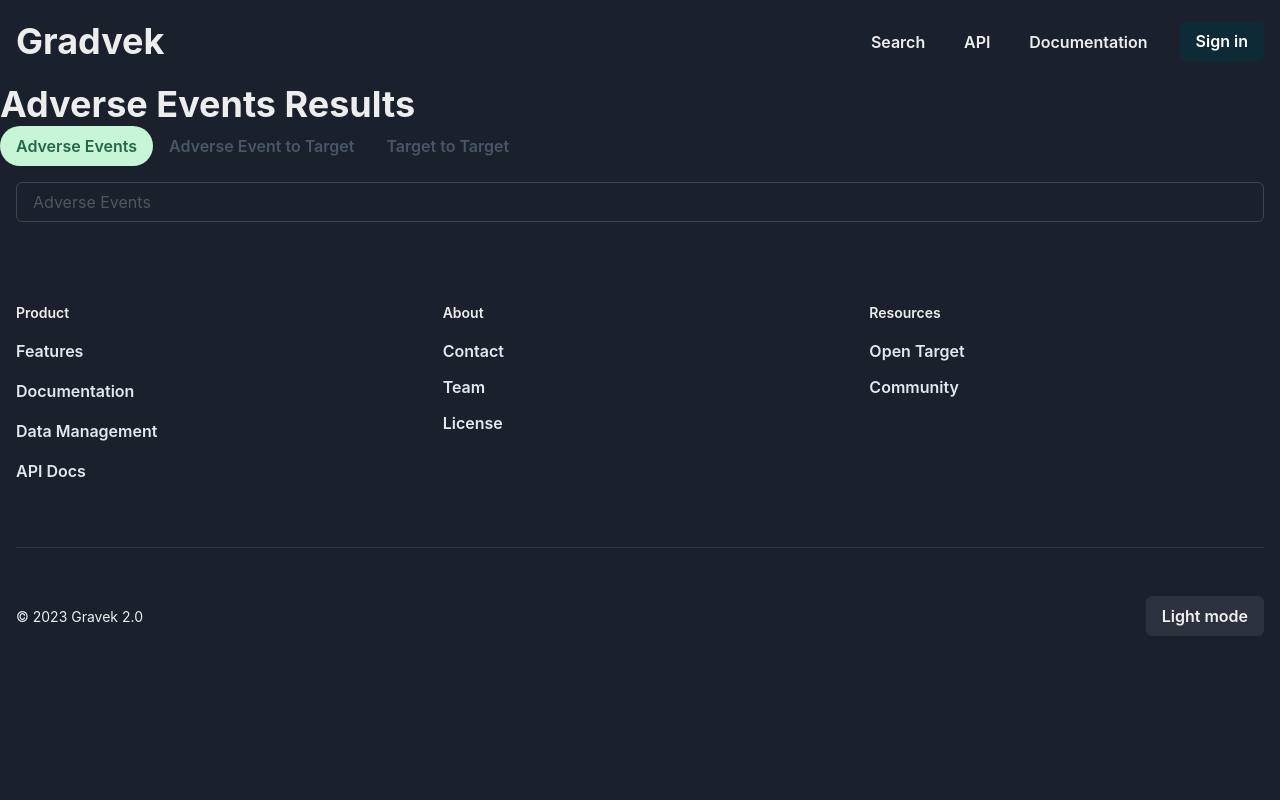
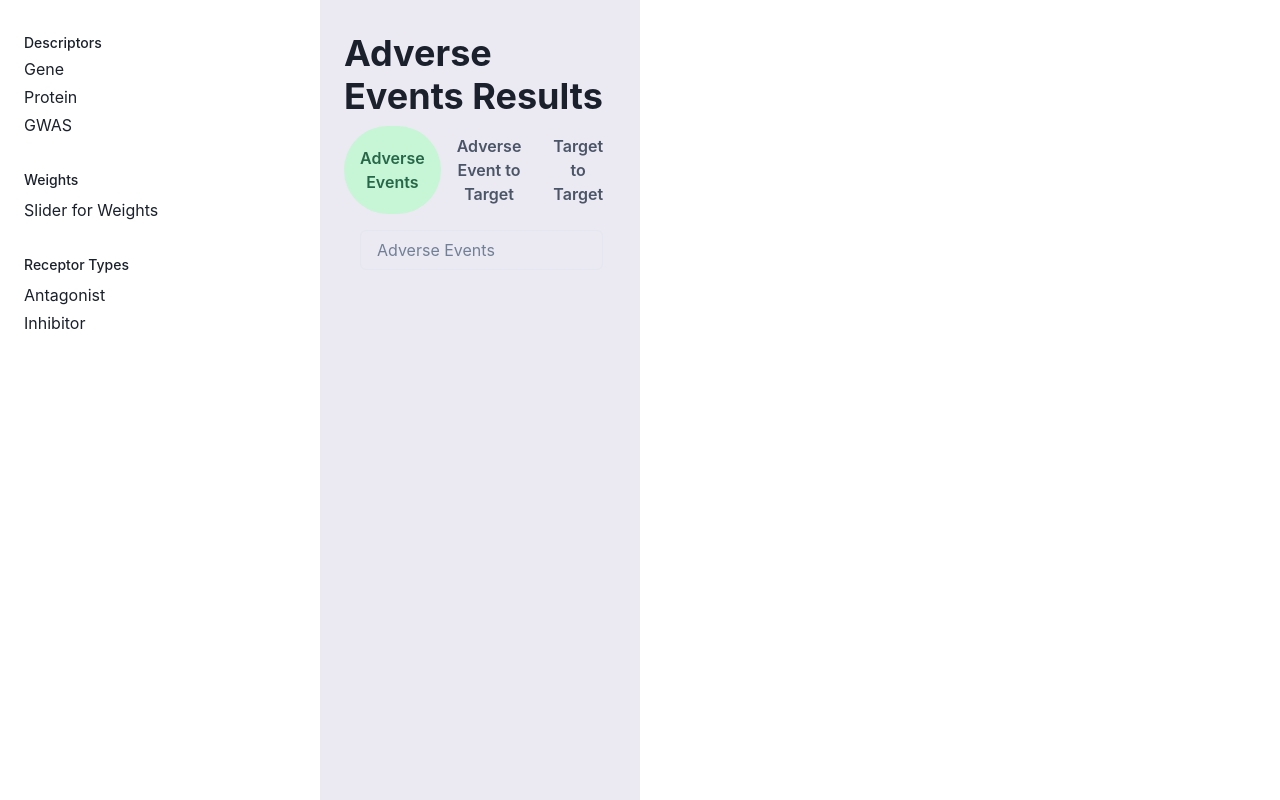
Before and after one commit to team-gradvek/gradvek, a Next.js app in the folder frontend/: page /adverseEvents in a window 1280 px wide. Built offline with nearby package versions, Linux system fonts and the light colour scheme.

Commit message:
cleanup layouts

```diff
--- a/frontend/jsconfig.json
+++ b/frontend/jsconfig.json
@@ -1,5 +1,6 @@
 {
   "compilerOptions": {
+    "jsx": "react",
     "paths": {
       "@/*": ["./src/*"]
     }
--- a/frontend/src/components/footer.jsx
+++ b/frontend/src/components/footer.jsx
@@ -74,7 +74,7 @@
         &copy; {new Date().getFullYear()} Gravek 2.0
       </Text>
       <Button my={4} onClick={toggleColorMode}>
-        {colorMode === "dark" ? "Light mode": "Dark mode"}
+        {colorMode === "light" ? "Dark mode": "Light mode"}
       </Button>
     </Stack>
   </Container>
--- a/frontend/src/components/layout.js
+++ b/frontend/src/components/layout.js
@@ -1,10 +1,8 @@
-import { Container, Box, Button, useColorMode } from '@chakra-ui/react'
+import { useColorMode } from '@chakra-ui/react'
 import Footer from './footer'
 import TopNav  from './topnav'
 
 export default function Layout({ children }) {
-  const { colorMode, toggleColorMode } = useColorMode();
-
     return   (
     <div>
       <TopNav />
--- /dev/null
+++ b/frontend/src/components/results/NavButton.tsx
@@ -0,0 +1,19 @@
+import { As, Button, ButtonProps, HStack, Icon, Text } from '@chakra-ui/react'
+import React from 'react'
+
+interface NavButtonProps extends ButtonProps {
+  icon: As
+  label: string
+}
+
+export const NavButton = (props: NavButtonProps) => {
+  const { icon, label, ...buttonProps } = props
+  return (
+    <Button variant="ghost-on-accent" justifyContent="start" {...buttonProps}>
+      <HStack spacing="3">
+        <Icon as={icon} boxSize="6" color="on-accent-subtle" />
+        <Text>{label}</Text>
+      </HStack>
+    </Button>
+  )
+}
--- /dev/null
+++ b/frontend/src/components/results/layout.jsx
@@ -0,0 +1,64 @@
+import { Flex, Stack, Text } from '@chakra-ui/react'
+import { NavButton } from './NavButton'
+import {
+  FiBarChart2,
+  FiHome,
+} from 'react-icons/fi'
+
+function ResultsLayout({ children }) {
+
+    return   (
+      <Flex as="section" minH="100vh">
+      <Flex
+        flex="1"
+        bg="bg-accent"
+        maxW={{ base: 'full', sm: 'xs' }}
+        py={{ base: '6', sm: '8' }}
+        px={{ base: '4', sm: '6' }}
+      >
+        <Stack justify="space-between" spacing="1" width="full">
+          <Stack spacing="8" shouldWrapChildren>
+            {/* <Logo /> */}
+            <Stack spacing="1">
+            <Text fontSize="sm" color="on-accent-muted" fontWeight="medium">
+                Descriptors
+              </Text>
+              <p>Gene</p>
+              <p>Protein</p>
+              <p>GWAS</p>
+            </Stack>
+            <Stack>
+              <Text fontSize="sm" color="on-accent-muted" fontWeight="medium">
+                Weights
+              </Text>
+              <Stack spacing="1">
+                <p>Slider for Weights</p>
+              </Stack>
+            </Stack>
+            <Stack>
+              <Text fontSize="sm" color="on-accent-muted" fontWeight="medium">
+                Receptor Types
+              </Text>
+              <Stack spacing="1">
+               <p>Antagonist</p>
+               <p>Inhibitor</p>
+              </Stack>
+            </Stack>
+          </Stack>
+        </Stack>
+      </Flex>
+      <Flex
+        bg="#EBE9F1"
+        maxW={{ base: 'full', sm: 'xs' }}
+        py={{ base: '6', sm: '8' }}
+        px={{ base: '4', sm: '6' }}
+      >
+      <Stack>
+            {children}
+          </Stack>
+      </Flex>
+    </Flex>
+    )
+}
+
+export default ResultsLayout;
--- a/frontend/src/pages/_app.js
+++ b/frontend/src/pages/_app.js
@@ -1,13 +1,7 @@
 // pages/_app.js
 import '@/styles/globals.css'
-import { ChakraProvider, extendTheme } from '@chakra-ui/react'
-
-const config = {
-  initialColorMode: 'dark'
-}
-
-const theme = extendTheme({config})
-
+import { ChakraProvider, Heading, Text } from '@chakra-ui/react'
+import theme from '../styles/theme'
 
 
 function App({ Component, pageProps }) {
--- a/frontend/src/pages/adverseEvents/index.js
+++ b/frontend/src/pages/adverseEvents/index.js
@@ -2,13 +2,14 @@
 import Head from "next/head";
 import Layout from '../../components/layout'
 import { Heading } from '@chakra-ui/react'
+import ResultsLayout from '@/components/results/layout';
 
 
 
 export default function AEIndex() {
 
  return (
-      <Layout>
+      <ResultsLayout>
         <Head>
           <title>Adverse Events Results</title>
           <meta name="description" content="Gradvek Search Page" />
@@ -33,6 +34,6 @@
               </TabPanel>
             </TabPanels>
         </Tabs>
-      </Layout>
+      </ResultsLayout>
  );
 }
--- a/frontend/src/styles/theme.js
+++ b/frontend/src/styles/theme.js
@@ -1,24 +1,17 @@
 import { extendTheme } from "@chakra-ui/react";
+import '@fontsource/fira-code'
 
 export const theme = extendTheme({
-  initialColorMode: "dark",
+  initialColorMode: "light",
   useSystemColorMode: false,
   colors:{
     gradvekblue:{
       400: '#47819d'
     }
   },
-  components: {
-    Tabs: {
-      baseStyle: {
-        tab: {
-          color: "blue.600",
-          _selected: {
-            bg: 'red',
-          }
-        }
-      }
-    }
+  fonts: {
+    heading: `'Fira CodeVariable', -apple-system, system-ui, sans-serif`,
+    body: `'Fira CodeVariable', -apple-system, system-ui, sans-serif`,
   }
 });
 export default theme;
```
